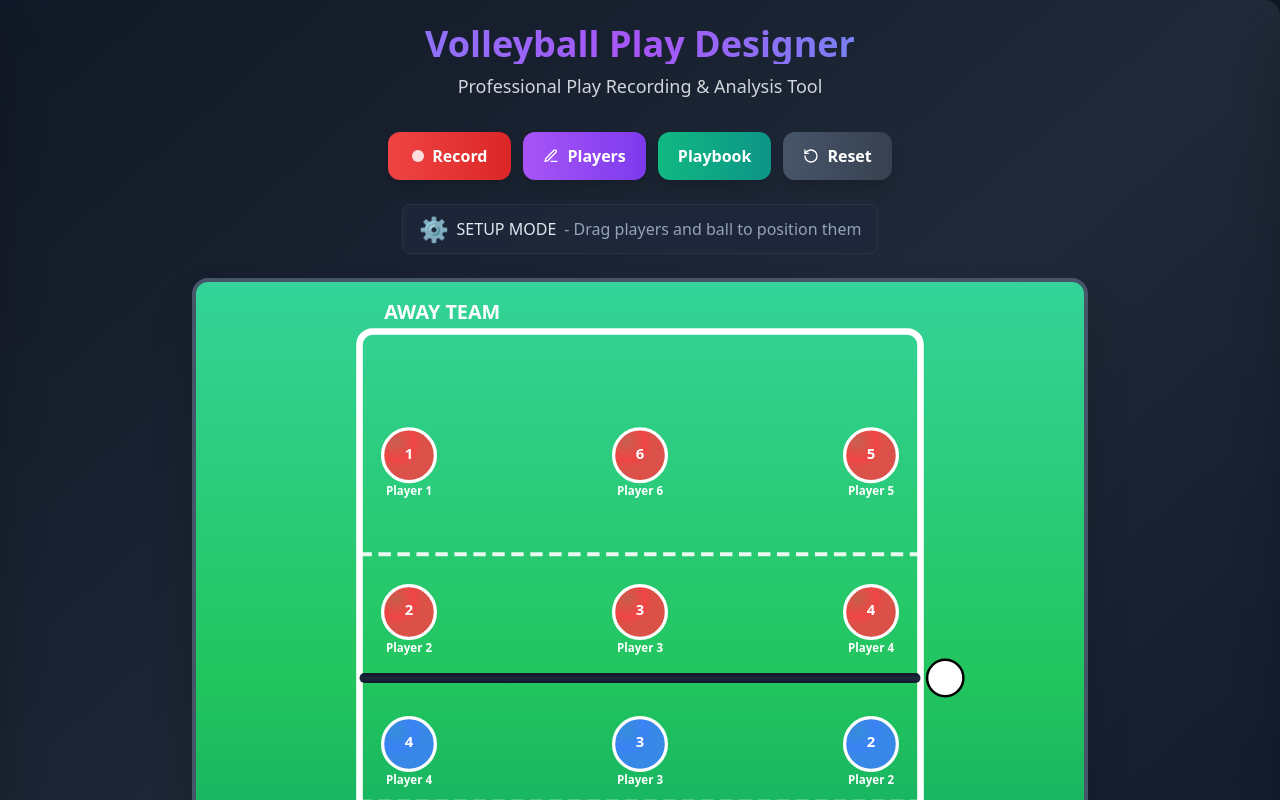
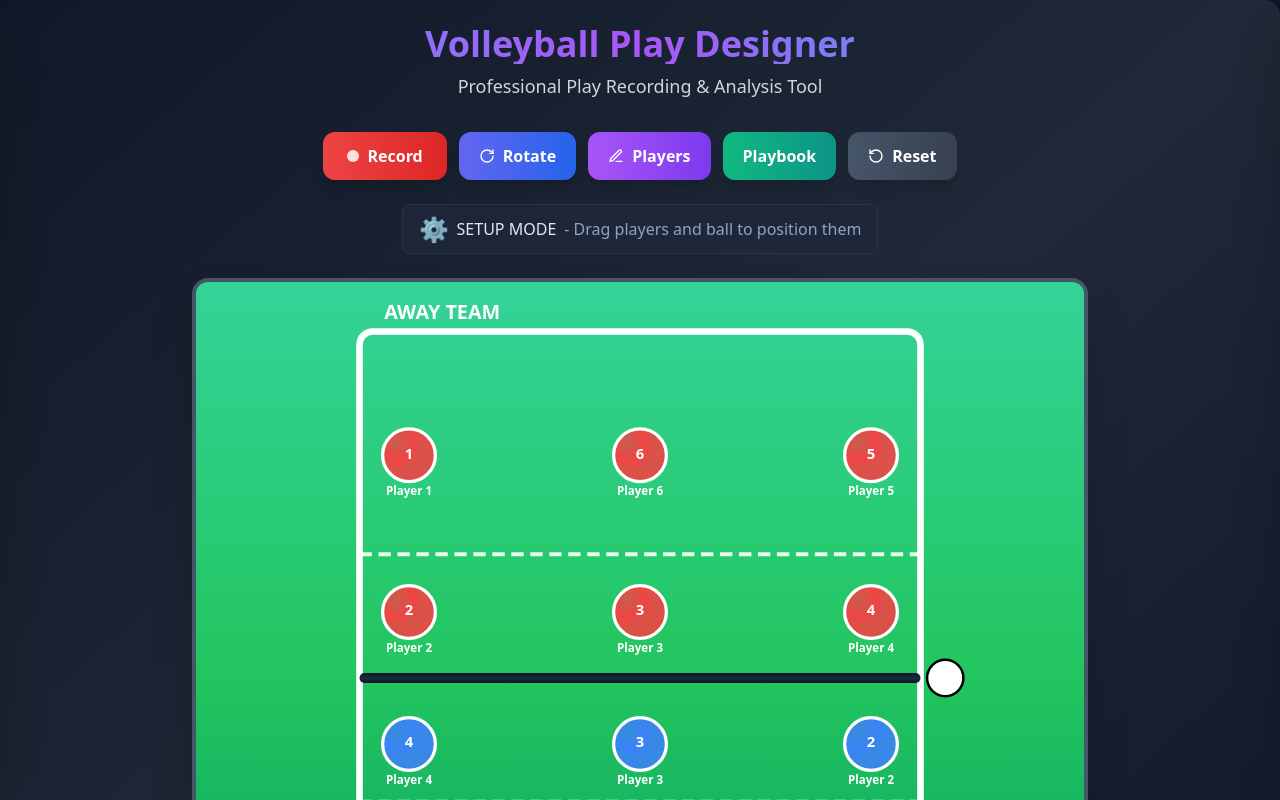
Before and after one commit to cameronmaz/VolleyballPlayRecorder, a Next.js app: page / in a window 1280 px wide. Shown: the top 800 px of the page. Built offline with nearby package versions, Linux system fonts and the light colour scheme.

Commit message:
Update VolleyballPlayRecorder.js

```diff
--- a/components/VolleyballPlayRecorder.js
+++ b/components/VolleyballPlayRecorder.js
@@ -1,5 +1,5 @@
 import React, { useState, useEffect, useRef } from 'react';
-import { RotateCcw, Edit3, Check, X, Palette, Save, Trash2, Play, Square, ChevronDown, Home, Pen, ArrowRight, Type, Eraser, Circle, HelpCircle } from 'lucide-react';
+import { RotateCcw, Edit3, Check, X, Palette, Save, Trash2, Play, Square, ChevronDown, Home, Pen, ArrowRight, Type, Eraser, Circle, HelpCircle, RotateCw } from 'lucide-react';
 
 const VolleyballPlayRecorder = () => {
   const [homeTeam, setHomeTeam] = useState([
@@ -1276,6 +1276,54 @@ const VolleyballPlayRecorder = () => {
     setIsPlaying(false);
   };
 
+  const rotatePositions = () => {
+    // Volleyball rotation: move players to new physical positions
+    // Uses array indices instead of position numbers to work with custom numbers
+    // Player 0→5, 1→0, 2→1, 3→2, 4→3, 5→4 (array indices)
+
+    setHomeTeam(prev => {
+      if (prev.length < 6) return prev; // Safety check
+
+      // Store original positions using array indices
+      const locations = prev.map(player => ({ x: player.x, y: player.y }));
+
+      // Move each player to their new location based on rotation
+      return prev.map((player, index) => {
+        // Rotation mapping: 0→5, 1→0, 2→1, 3→2, 4→3, 5→4
+        let newLocationIndex;
+        if (index === 0) newLocationIndex = 5; // Player at index 0 goes to position of player at index 5
+        else newLocationIndex = index - 1; // All others move back one position
+
+        return {
+          ...player,
+          x: locations[newLocationIndex].x,
+          y: locations[newLocationIndex].y
+        };
+      });
+    });
+
+    setAwayTeam(prev => {
+      if (prev.length < 6) return prev; // Safety check
+
+      // Store original positions using array indices
+      const locations = prev.map(player => ({ x: player.x, y: player.y }));
+
+      // Move each player to their new location based on rotation
+      return prev.map((player, index) => {
+        // Rotation mapping: 0→5, 1→0, 2→1, 3→2, 4→3, 5→4
+        let newLocationIndex;
+        if (index === 0) newLocationIndex = 5; // Player at index 0 goes to position of player at index 5
+        else newLocationIndex = index - 1; // All others move back one position
+
+        return {
+          ...player,
+          x: locations[newLocationIndex].x,
+          y: locations[newLocationIndex].y
+        };
+      });
+    });
+  };
+
   const resetToBeginning = () => {
     animationShouldStop.current = true; // Immediately stop animation
     setIsPlaying(false);
@@ -1731,6 +1779,15 @@ const VolleyballPlayRecorder = () => {
 
         {!isRecording && !isReplaying && (
           <>
+            <button
+              onClick={rotatePositions}
+              className="flex items-center gap-1 sm:gap-2 px-2 sm:px-3 lg:px-5 py-2 sm:py-3 bg-gradient-to-r from-indigo-500 to-blue-600 hover:from-indigo-600 hover:to-blue-700 text-white rounded-lg sm:rounded-xl font-semibold shadow-lg hover:shadow-indigo-500/25 transform hover:scale-105 transition-all duration-200 text-sm sm:text-base"
+              title="Rotate players physically around court (works with any player numbers)"
+            >
+              <RotateCw size={14} className="sm:w-4 sm:h-4" />
+              <span>Rotate</span>
+            </button>
+
             <button
               onClick={() => setShowPlayerDrawer(!showPlayerDrawer)}
               className="flex items-center gap-1 sm:gap-2 px-2 sm:px-3 lg:px-5 py-2 sm:py-3 bg-gradient-to-r from-purple-500 to-violet-600 hover:from-purple-600 hover:to-violet-700 text-white rounded-lg sm:rounded-xl font-semibold shadow-lg hover:shadow-purple-500/25 transform hover:scale-105 transition-all duration-200 text-sm sm:text-base"
```
